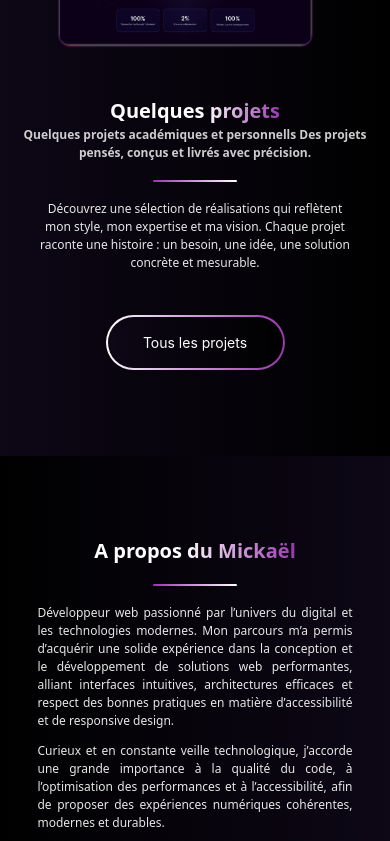
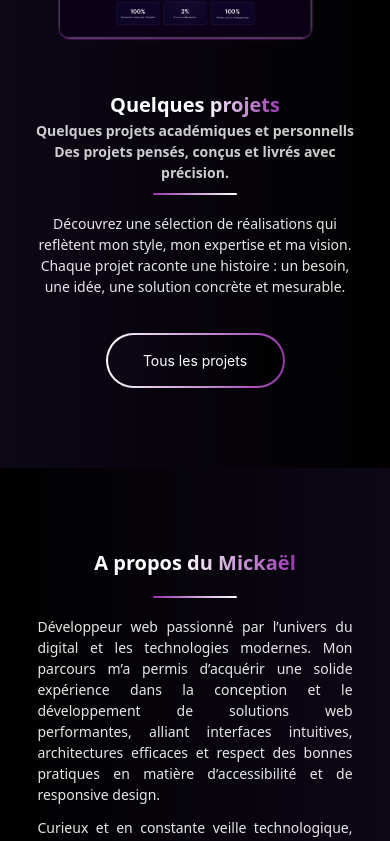
Before and after one commit to Rakotomampiandry/portfolioty, a React (Vite) app: page / in a window 390 px wide. Shown: the part 1440-2281 px from the top of the page. Built offline with nearby package versions, Linux system fonts and the light colour scheme.

Commit message:
mise à jour

```diff
--- a/src/app/component/cadre.tsx
+++ b/src/app/component/cadre.tsx
@@ -38,7 +38,7 @@ export function CadreTech({Icon, Icon1, Icon2, Titre, divClassName, iconClassNam
   return(
     <div className="bg-[#171028] bg-opacity-60 w-full h-[25vh] rounded-xl border-t-2 border-t-violeta border-opacity-30 blur-[0.5px]" data-aos={animation}>
         <p className="text-white font-bold mt-[3%] float-left ml-[5%] text-[12px] md:text-[15px]">{Titre}</p>
-        <div className="w-[5vh] h-[2px] bg-white bg-gradient-to-r from-[#9936AF] to-[#fff] mt-[10%] ml-[5%] rounded-xl md:mt-[8%] md:w-[4vh]"></div>
+        <div className="w-[2vh] h-[2px] bg-white bg-gradient-to-r from-[#9936AF] to-[#fff] mt-[6%] ml-[5%] rounded-xl md:mt-[8%] md:w-[4vh]"></div>
 
         <div className="flex place-content-center  space-x-[5%] text-white text-[70px] blur-[1.5px] mt-[12%] md:text-[100px] md:mt-[10%]">
           {Icon && <Icon className={`${iconClassName} animate-float [animation-duration:2.5s]`}/>}
--- a/src/app/component/service.tsx
+++ b/src/app/component/service.tsx
@@ -117,7 +117,7 @@ export function ServiceP() {
                     className="w-full h-full object-cover transition-transform duration-500 ease-out group-hover:scale-110"
                 />
 
-                <div className="absolute mt-[-45%] ml-[40%] py-[1vh] w-[55%]
+                <div className="absolute mt-[-40%] ml-[40%] py-[1vh] w-[55%]
                                       bg-black/30 backdrop-blur-xl
                                     text-white font-bold rounded-lg text-center
                                       border-t border-white/20 text-[12px]
@@ -177,10 +177,10 @@ export function ServiceP() {
             </div>
 
             <div className="bg-black text-white px-[5%] py-[10%] pb-[25%]" data-aos="fade-right">
-                <p className="mb-2 text-[12px] font-bold text-left md:text-[15px]">
+                <p className="mb-2 text-[15px] font-bold text-left md:text-[15px]">
                     Des solutions innovantes pour donner vie à vos idées et créer des expériences uniques.
                 </p>
-                <p className="text-[10px] text-justify pr-[5%]">
+                <p className="text-[13px] text-justify pr-[5%]">
                     Des solutions innovantes conçues pour donner vie à vos idées, en combinant créativité, stratégie et technologie. Chaque projet est pensé pour offrir une expérience utilisateur fluide, moderne et impactante, tout en garantissant performance, cohérence visuelle et évolutivité. Mon objectif est de transformer chaque concept en une solution digitale unique, alignée avec vos besoins et vos ambitions.
                 </p>
 
--- a/src/app/page/page.tsx
+++ b/src/app/page/page.tsx
@@ -168,11 +168,11 @@ export default function Page() {
 
             <div className="mt-[50%] md:mt-[25%] lg:mt-[5%]">
               <p className="text-white font-bold text-[20px] md:text-[25px] lg:text-[30px]">Quelques<span className="bg-gradient-to-r from-[#ffff] to-[#9936AF] bg-clip-text text-transparent"> projets</span></p>
-              <p className="text-white opacity-80 text-[12px] font-bold md:text-[15px] md:px-[15%]">Quelques projets académiques et personnells Des projets pensés, conçus et livrés avec précision.</p>
-              <div className="w-[10vh] h-[2px] bg-white mx-auto bg-gradient-to-r from-[#9936AF] to-[#fff] mt-[5%] mb-[5%] rounded-xl md:mt-[4%] md:mb-[2%]"></div>
-              <p className="text-white opacity-90 text-[12px] text-center px-[6%] md:text-[15px] md:px-[15%] lg:px-[20%]">Découvrez une sélection de réalisations qui reflètent mon style, mon expertise et ma vision. Chaque projet raconte une histoire : un besoin, une idée, une solution concrète et mesurable.</p>
+              <p className="text-white opacity-80 text-[14px] px-[2%] font-bold md:text-[15px] md:px-[15%]">Quelques projets académiques et personnells Des projets pensés, conçus et livrés avec précision.</p>
+              <div className="w-[10vh] h-[2px] bg-white mx-auto bg-gradient-to-r from-[#9936AF] to-[#fff] mt-[3%] mb-[5%] rounded-xl md:mt-[4%] md:mb-[2%]"></div>
+              <p className="text-white opacity-90 text-[14px] text-center px-[6%] md:text-[15px] md:px-[15%] lg:px-[20%]">Découvrez une sélection de réalisations qui reflètent mon style, mon expertise et ma vision. Chaque projet raconte une histoire : un besoin, une idée, une solution concrète et mesurable.</p>
 
-              <div className="mt-[12%] w-[50%] rounded-full p-[2px] bg-gradient-to-r from-[#fff] to-[#9936AF] mx-auto md:mt-[7%] lg:w-[30%]">
+              <div className="mt-[10%] w-[50%] rounded-full p-[2px] bg-gradient-to-r from-[#fff] to-[#9936AF] mx-auto md:mt-[7%] lg:w-[30%]">
                 <Button className="w-full h-[6vh] rounded-full bg-gradient-to-r from-[#0D0716] to-[#000000] text-white border-none md:text-[15px]">
                   <Linke to="/projet">
                     Tous les projets
@@ -189,8 +189,8 @@ export default function Page() {
           <div className="w-[10vh] h-[2px] bg-white mx-auto bg-gradient-to-r from-[#9936AF] to-[#fff] mt-[5%] mb-[5%] rounded-xl md:mt-[4%] md:mb-[2%] md:mx-0 md:ml-[10%] lg:mx-0 lg:ml-[13%] lg:mt-[1%]"></div>
           <div className="">
             <div className=" lg:pr-[38%]">
-              <p className="text-white opacity-90 text-justify text-[12px] px-[6%] md:text-[15px] md:px-[15%] lg:px-[20%] lg:pr-[25%]">Développeur web passionné par l’univers du digital et les technologies modernes. Mon parcours m’a permis d’acquérir une solide expérience dans la conception et le développement de solutions web performantes, alliant interfaces intuitives, architectures efficaces et respect des bonnes pratiques en matière d’accessibilité et de responsive design.</p>
-              <p className="text-white opacity-90 text-[12px] text-justify px-[6%] mt-3 md:text-[15px] md:px-[15%] lg:px-[20%] lg:pr-[25%]">Curieux et en constante veille technologique, j’accorde une grande importance à la qualité du code, à l’optimisation des performances et à l’accessibilité, afin de proposer des expériences numériques cohérentes, modernes et durables.</p>
+              <p className="text-white opacity-90 text-justify text-[14px] px-[6%] md:text-[15px] md:px-[15%] lg:px-[20%] lg:pr-[25%]">Développeur web passionné par l’univers du digital et les technologies modernes. Mon parcours m’a permis d’acquérir une solide expérience dans la conception et le développement de solutions web performantes, alliant interfaces intuitives, architectures efficaces et respect des bonnes pratiques en matière d’accessibilité et de responsive design.</p>
+              <p className="text-white opacity-90 text-[14px] text-justify px-[6%] mt-3 md:text-[15px] md:px-[15%] lg:px-[20%] lg:pr-[25%]">Curieux et en constante veille technologique, j’accorde une grande importance à la qualité du code, à l’optimisation des performances et à l’accessibilité, afin de proposer des expériences numériques cohérentes, modernes et durables.</p>
             </div>
 
             <div className="mt-[10%] px-[5%] space-y-[5%] md:px-[15%] md:mt-[5%] lg:hidden">
```
